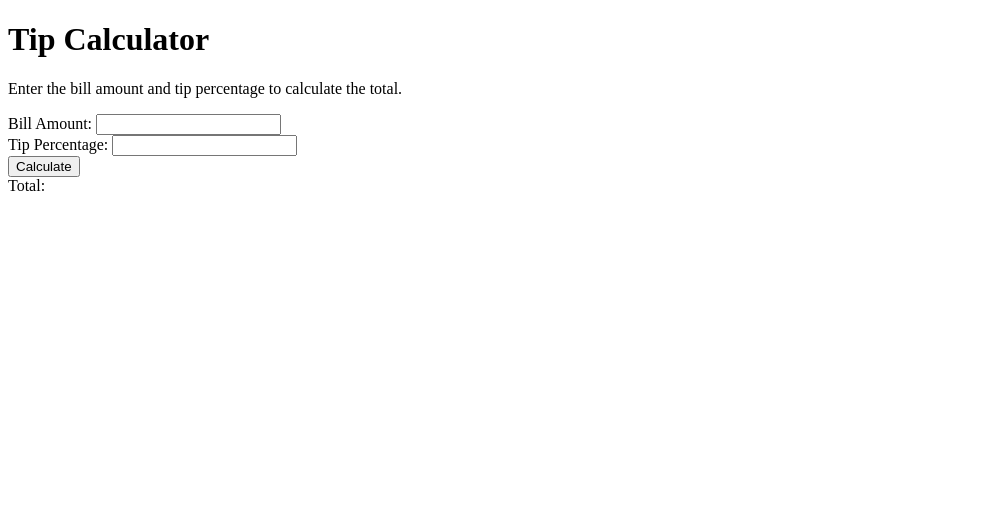
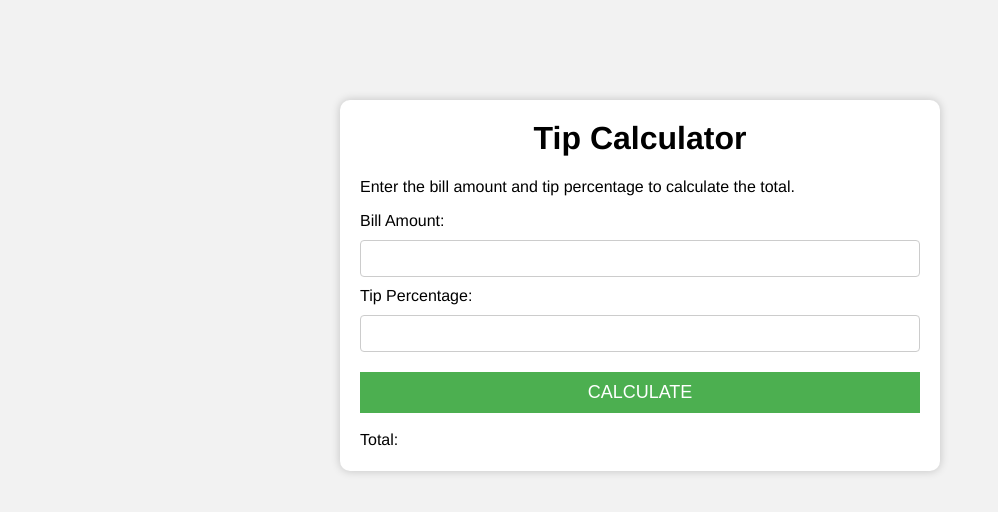
Before and after one commit to KaeTheDev/CodingWarmups, a plain HTML site: page tipcalculator/index.html in a window 1280 px wide. Shown: the whole page, without its empty margins (0-998 px from the left). Drawn offline with Linux system fonts and the light colour scheme.

Commit message:
Added style.css file and styling with small change to index.html

```diff
--- a/tipcalculator/index.html
+++ b/tipcalculator/index.html
@@ -4,6 +4,7 @@
     <meta charset="UTF-8">
     <meta name="viewport" content="width=device-width, initial-scale=1.0">
     <title>Tip Calculator</title>
+    <link rel="stylesheet" href="style.css">
 </head>
 <body>
     <div class="container">
--- /dev/null
+++ b/tipcalculator/style.css
@@ -0,0 +1,53 @@
+* {
+    box-sizing: border-box;
+}
+
+body {
+    background-color: #f2f2f2;
+    font-family: "Helvetica", sans-serif;
+}
+
+.container {
+    background-color: white;
+    max-width: 600px;
+    margin: 100px auto;
+    padding: 20px;
+    box-shadow: 0 0 10px rgba(0, 0, 0, .2);
+    border-radius: 10px;
+}
+
+h1{
+    margin-top: 0;
+    text-align: center;
+}
+
+input{
+    padding: 10px;
+    border: 1px solid #ccc;
+    border-radius: 4px;
+    margin: 10px 0;
+    width: 100%;
+}
+
+button{
+    background-color: #4caf50;
+    color: white;
+    padding: 10px;
+    border: none;
+    cursor: pointer;
+    margin: 10px 0;
+    width: 100%;
+    font-size: 18px;
+    text-transform: uppercase;
+    transition: background-color .2s;
+}
+
+button:hover{
+    background-color: #45a049;
+}
+
+#total{
+    font-size: 24px;
+    font-weight: bold;
+    margin-top: 10px;
+}
```
